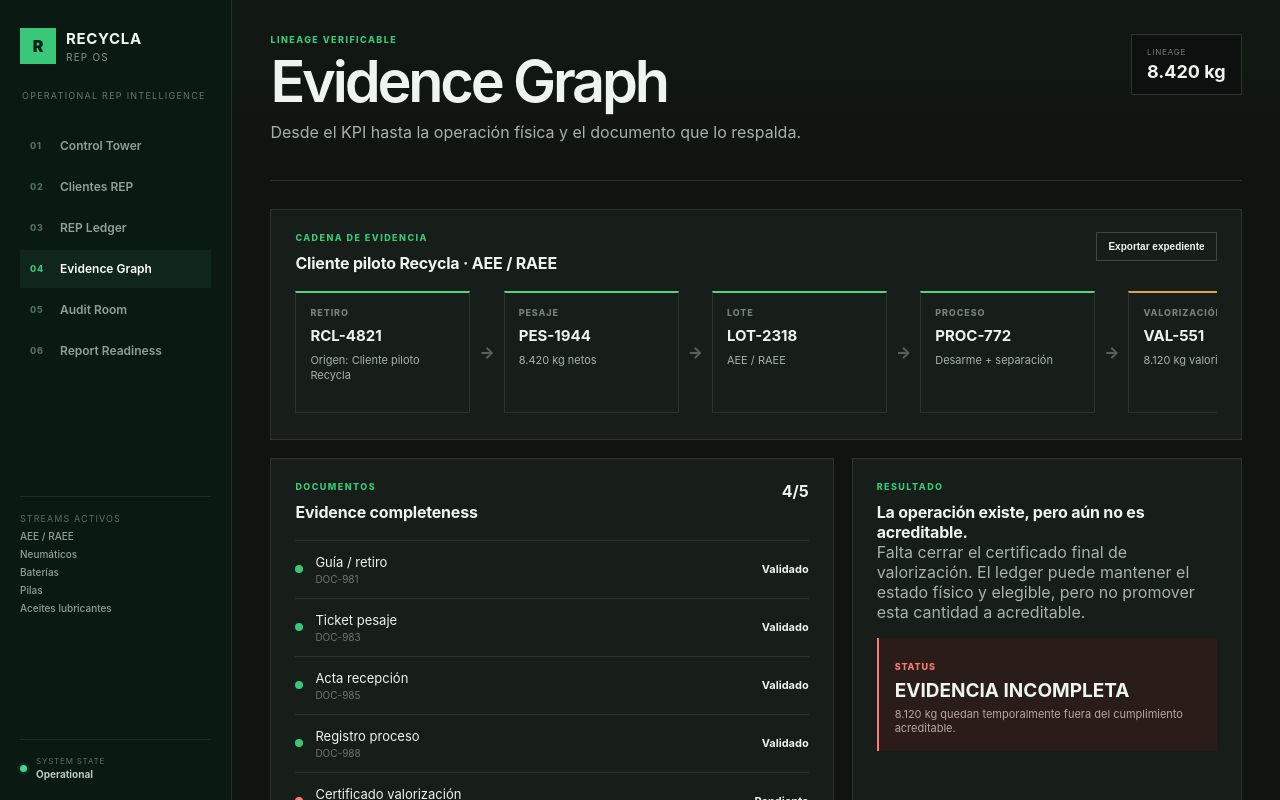
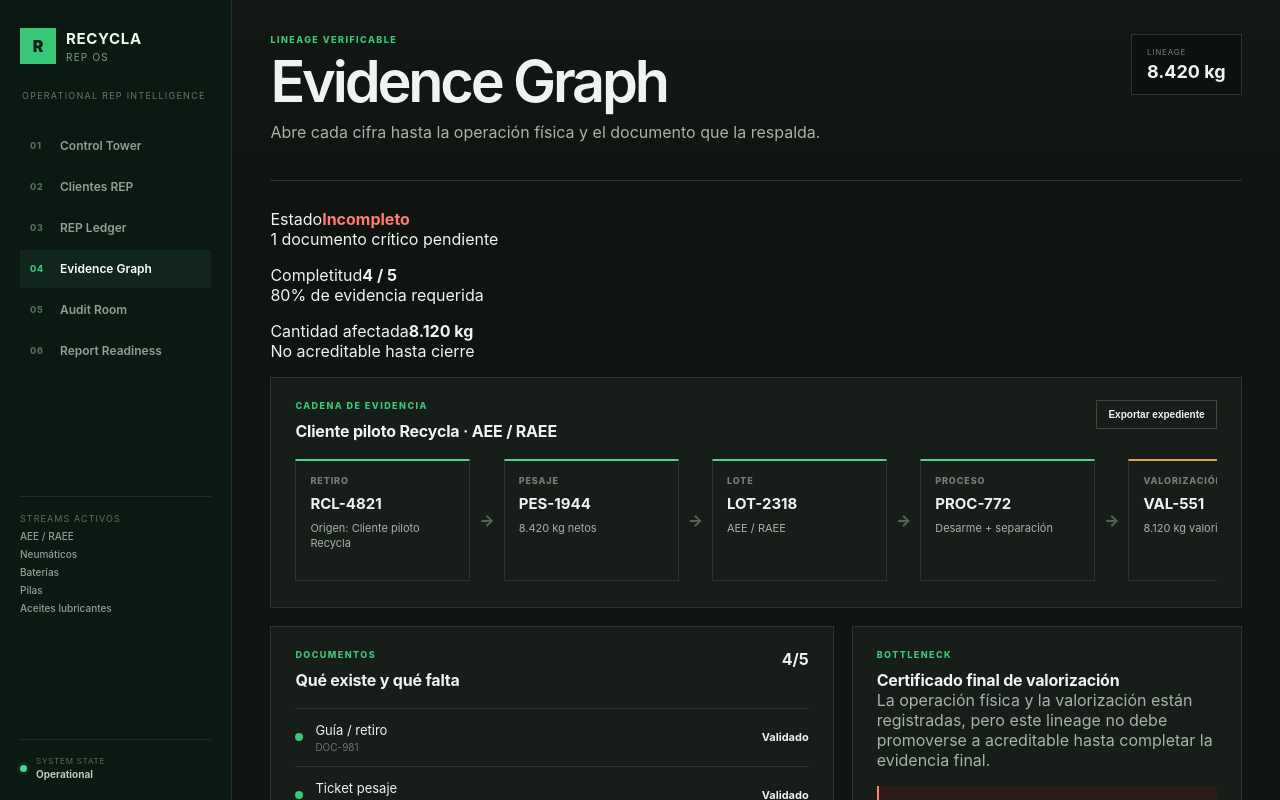
Before and after one commit to traviscomber/recycla, a Next.js app: page /evidence in a window 1280 px wide. Shown: the top 800 px of the page. Built offline with nearby package versions, Linux system fonts and the light colour scheme.

Commit message:
ui: make evidence graph decision-first

```diff
--- a/src/app/evidence/page.tsx
+++ b/src/app/evidence/page.tsx
@@ -24,10 +24,28 @@ export default function EvidencePage() {
         <div>
           <p className="eyebrow">Lineage verificable</p>
           <h1>Evidence Graph</h1>
-          <p className="muted">Desde el KPI hasta la operación física y el documento que lo respalda.</p>
+          <p className="muted">Abre cada cifra hasta la operación física y el documento que la respalda.</p>
         </div>
         <div className="period"><span>Lineage</span><strong>8.420 kg</strong></div>
       </header>
+
+      <section className="decisionStrip" aria-label="Resumen de evidencia">
+        <article>
+          <span>Estado</span>
+          <strong className="negative">Incompleto</strong>
+          <p>1 documento crítico pendiente</p>
+        </article>
+        <article>
+          <span>Completitud</span>
+          <strong>4 / 5</strong>
+          <p>80% de evidencia requerida</p>
+        </article>
+        <article>
+          <span>Cantidad afectada</span>
+          <strong>8.120 kg</strong>
+          <p>No acreditable hasta cierre</p>
+        </article>
+      </section>
 
       <section className="panel">
         <div className="panelHead">
@@ -46,7 +64,7 @@ export default function EvidencePage() {
                 <strong>{node.id}</strong>
                 <p>{node.detail}</p>
               </article>
-              {index < evidenceChain.length - 1 && <div className="connector">→</div>}
+              {index < evidenceChain.length - 1 && <div className="connector" aria-hidden="true">→</div>}
             </div>
           ))}
         </div>
@@ -55,13 +73,9 @@ export default function EvidencePage() {
       <section className="bottomGrid">
         <article className="panel">
           <div className="panelHead">
-            <div>
-              <p className="eyebrow">Documentos</p>
-              <h3>Evidence completeness</h3>
-            </div>
+            <div><p className="eyebrow">Documentos</p><h3>Qué existe y qué falta</h3></div>
             <b>4/5</b>
           </div>
-
           {documents.map((doc) => (
             <div className="finding" key={doc.id}>
               <i className={doc.state === "Validado" ? "info" : "critical"} />
@@ -71,17 +85,17 @@ export default function EvidencePage() {
           ))}
         </article>
 
-        <article className="panel">
-          <p className="eyebrow">Resultado</p>
-          <h3>La operación existe, pero aún no es acreditable.</h3>
+        <article className="panel blockerPanel">
+          <p className="eyebrow">Bottleneck</p>
+          <h3>Certificado final de valorización</h3>
           <p className="muted">
-            Falta cerrar el certificado final de valorización. El ledger puede mantener
-            el estado físico y elegible, pero no promover esta cantidad a acreditable.
+            La operación física y la valorización están registradas, pero este lineage no
+            debe promoverse a acreditable hasta completar la evidencia final.
           </p>
           <div className="notReady">
-            <span>STATUS</span>
+            <span>ESTADO DEL LINEAGE</span>
             <strong>EVIDENCIA INCOMPLETA</strong>
-            <p>8.120 kg quedan temporalmente fuera del cumplimiento acreditable.</p>
+            <p>8.120 kg permanecen bloqueados.</p>
           </div>
         </article>
       </section>
```
